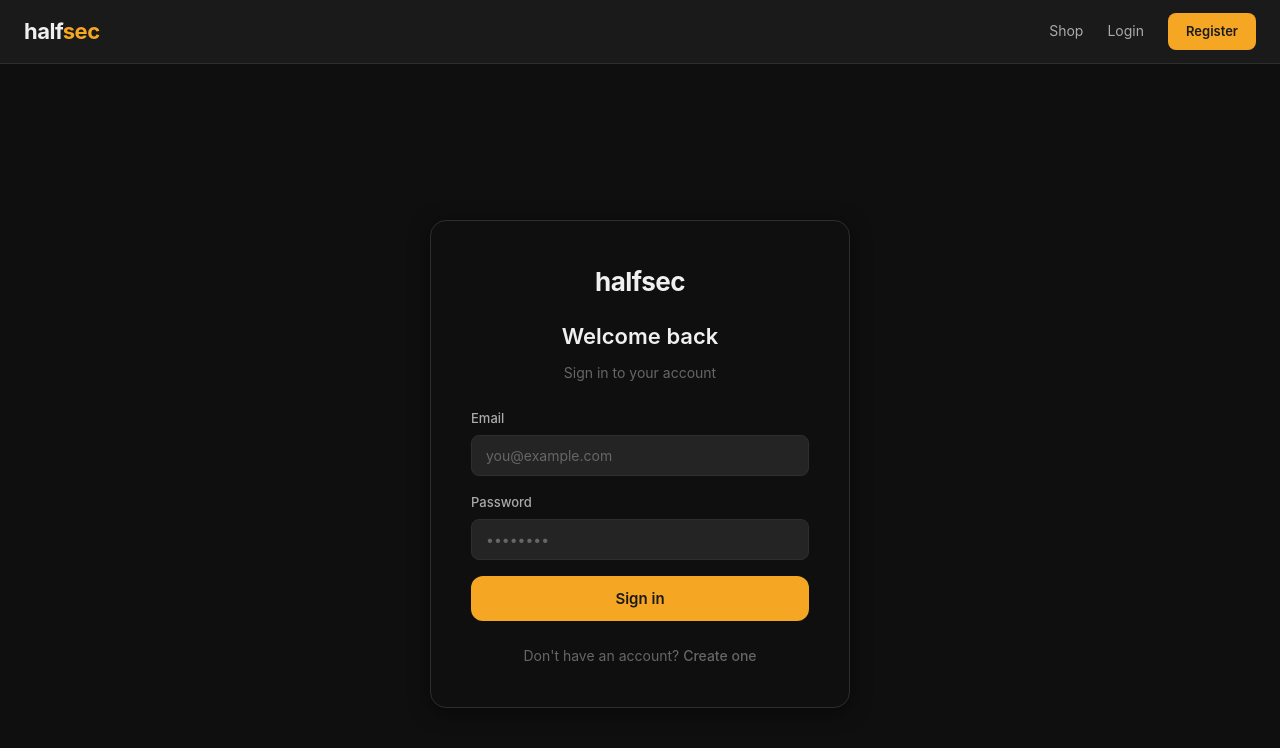
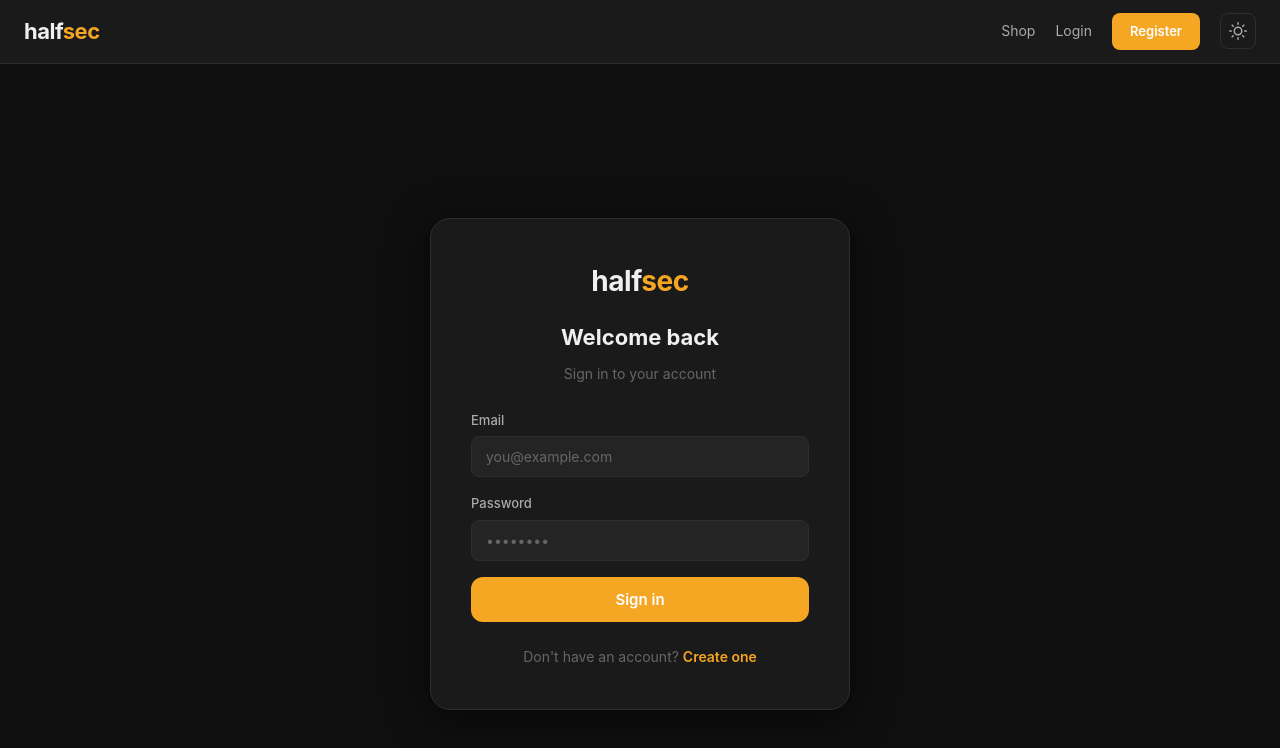
Before and after one commit to YannisNyoka/halfsec-f, a React (Vite) app: page /login in a window 1280 px wide. Shown: the top 748 px of the page. Built offline with nearby package versions, Linux system fonts and the light colour scheme; no server answers.

Commit message:
light mode and dark mode

```diff
--- a/src/App.jsx
+++ b/src/App.jsx
@@ -3,6 +3,7 @@ import { AuthProvider } from './context/AuthContext';
 import { CartProvider } from './context/CartContext.jsx';
 import Navbar from './components/layout/Navbar';
 import { ProtectedRoute, AdminRoute } from './components/common/ProtectedRoute';
+import { ThemeProvider } from './context/ThemeContext.jsx';
 
 // Public pages
 import HomePage from './pages/HomePage';
@@ -87,11 +88,13 @@ const AppContent = () => {
 // ── App wraps everything in providers + BrowserRouter ────────────────────────
 const App = () => (
   <BrowserRouter future={{ v7_startTransition: true, v7_relativeSplatPath: true }}>
+    <ThemeProvider>
     <AuthProvider>
       <CartProvider>
         <AppContent />
       </CartProvider>
     </AuthProvider>
+    </ThemeProvider>
   </BrowserRouter>
 );
 
--- a/src/components/layout/Navbar.jsx
+++ b/src/components/layout/Navbar.jsx
@@ -1,11 +1,35 @@
 import { Link, useNavigate } from 'react-router-dom';
 import useAuth from '../../hooks/useAuth';
 import { useCart } from '../../context/CartContext.jsx';
+import { useTheme } from '../../context/ThemeContext.jsx';
 import styles from './Navbar.module.css';
+
+const SunIcon = () => (
+  <svg width="18" height="18" viewBox="0 0 24 24" fill="none"
+    stroke="currentColor" strokeWidth="2" strokeLinecap="round">
+    <circle cx="12" cy="12" r="5"/>
+    <line x1="12" y1="1" x2="12" y2="3"/>
+    <line x1="12" y1="21" x2="12" y2="23"/>
+    <line x1="4.22" y1="4.22" x2="5.64" y2="5.64"/>
+    <line x1="18.36" y1="18.36" x2="19.78" y2="19.78"/>
+    <line x1="1" y1="12" x2="3" y2="12"/>
+    <line x1="21" y1="12" x2="23" y2="12"/>
+    <line x1="4.22" y1="19.78" x2="5.64" y2="18.36"/>
+    <line x1="18.36" y1="5.64" x2="19.78" y2="4.22"/>
+  </svg>
+);
+
+const MoonIcon = () => (
+  <svg width="18" height="18" viewBox="0 0 24 24" fill="none"
+    stroke="currentColor" strokeWidth="2" strokeLinecap="round">
+    <path d="M21 12.79A9 9 0 1111.21 3 7 7 0 0021 12.79z"/>
+  </svg>
+);
 
 const Navbar = () => {
   const { user, isAdmin, isAuthenticated, logout } = useAuth();
   const { itemCount } = useCart();
+  const { theme, toggleTheme } = useTheme();
   const navigate = useNavigate();
 
   const handleLogout = async () => {
@@ -26,7 +50,8 @@ const Navbar = () => {
           {isAuthenticated ? (
             <>
               <Link to="/cart" className={styles.cartLink}>
-                <svg width="18" height="18" viewBox="0 0 24 24" fill="none" stroke="currentColor" strokeWidth="2">
+                <svg width="18" height="18" viewBox="0 0 24 24" fill="none"
+                  stroke="currentColor" strokeWidth="2">
                   <path d="M6 2L3 6v14a2 2 0 002 2h14a2 2 0 002-2V6l-3-4z"/>
                   <line x1="3" y1="6" x2="21" y2="6"/>
                   <path d="M16 10a4 4 0 01-8 0"/>
@@ -52,6 +77,16 @@ const Navbar = () => {
               </Link>
             </>
           )}
+
+          {/* Theme toggle */}
+          <button
+            onClick={toggleTheme}
+            className={styles.themeBtn}
+            aria-label="Toggle theme"
+            title={theme === 'dark' ? 'Switch to light mode' : 'Switch to dark mode'}
+          >
+            {theme === 'dark' ? <SunIcon /> : <MoonIcon />}
+          </button>
         </div>
       </div>
     </nav>
--- a/src/components/layout/Navbar.module.css
+++ b/src/components/layout/Navbar.module.css
@@ -5,6 +5,7 @@
   background: var(--color-surface);
   border-bottom: 1px solid var(--color-border);
   height: 64px;
+  transition: background var(--transition), border-color var(--transition);
 }
 .inner {
   display: flex;
@@ -19,20 +20,21 @@
   color: var(--color-text);
 }
 .logo span { color: var(--color-gold); }
-.links { display: flex; align-items: center; gap: 24px; }
-.link { font-size: 14px; color: var(--color-text-secondary); transition: color var(--transition); }
-.link:hover { color: var(--color-text); }
-.adminLink { font-size: 14px; color: var(--color-gold); font-weight: 600; }
-.logoutBtn {
-  background: none;
-  border: none;
+
+.links { display: flex; align-items: center; gap: 20px; }
+
+.link {
   font-size: 14px;
   color: var(--color-text-secondary);
   transition: color var(--transition);
-  padding: 0;
 }
-.logoutBtn:hover { color: var(--color-danger); }
-.registerBtn { padding: 8px 18px !important; font-size: 13px !important; }
+.link:hover { color: var(--color-text); }
+
+.adminLink {
+  font-size: 14px;
+  color: var(--color-gold);
+  font-weight: 600;
+}
 
 .cartLink {
   display: flex;
@@ -47,7 +49,7 @@
 
 .cartBadge {
   background: var(--color-gold);
-  color: #1a1a1a;
+  color: #fff;
   font-size: 11px;
   font-weight: 700;
   min-width: 18px;
@@ -58,3 +60,37 @@
   justify-content: center;
   padding: 0 4px;
 }
+
+.logoutBtn {
+  background: none;
+  border: none;
+  font-size: 14px;
+  color: var(--color-text-secondary);
+  transition: color var(--transition);
+  padding: 0;
+}
+.logoutBtn:hover { color: var(--color-danger); }
+
+.registerBtn {
+  padding: 8px 18px !important;
+  font-size: 13px !important;
+}
+
+.themeBtn {
+  background: none;
+  border: 1px solid var(--color-border);
+  border-radius: var(--radius-sm);
+  width: 36px;
+  height: 36px;
+  display: flex;
+  align-items: center;
+  justify-content: center;
+  color: var(--color-text-secondary);
+  transition: background var(--transition), color var(--transition), border-color var(--transition);
+  flex-shrink: 0;
+}
+.themeBtn:hover {
+  background: var(--color-surface2);
+  color: var(--color-gold);
+  border-color: var(--color-gold);
+}
--- /dev/null
+++ b/src/context/ThemeContext.jsx
@@ -0,0 +1,28 @@
+import { createContext, useContext, useState, useEffect } from 'react';
+
+const ThemeContext = createContext(null);
+
+export const ThemeProvider = ({ children }) => {
+  const [theme, setTheme] = useState(() => {
+    return localStorage.getItem('halfsec-theme') || 'dark';
+  });
+
+  useEffect(() => {
+    document.documentElement.setAttribute('data-theme', theme);
+    localStorage.setItem('halfsec-theme', theme);
+  }, [theme]);
+
+  const toggleTheme = () => setTheme((t) => t === 'dark' ? 'light' : 'dark');
+
+  return (
+    <ThemeContext.Provider value={{ theme, toggleTheme }}>
+      {children}
+    </ThemeContext.Provider>
+  );
+};
+
+export const useTheme = () => {
+  const ctx = useContext(ThemeContext);
+  if (!ctx) throw new Error('useTheme must be used inside ThemeProvider');
+  return ctx;
+};
--- a/src/index.css
+++ b/src/index.css
@@ -1,6 +1,7 @@
 *, *::before, *::after { box-sizing: border-box; margin: 0; padding: 0; }
 
-:root {
+/* ── Dark theme (default) ────────────────────────────────────────────────── */
+:root, [data-theme="dark"] {
   --color-bg: #0f0f0f;
   --color-surface: #1a1a1a;
   --color-surface2: #242424;
@@ -8,20 +9,56 @@
   --color-gold: #f5a623;
   --color-gold-hover: #e09410;
   --color-gold-muted: rgba(245, 166, 35, 0.12);
+  --color-gold-muted-solid: #2a2010;
   --color-text: #f0f0f0;
   --color-text-secondary: #aaa;
   --color-muted: #666;
   --color-danger: #e05252;
+  --color-danger-bg: rgba(224,82,82,0.1);
+  --color-danger-border: rgba(224,82,82,0.2);
   --color-success: #4caf7d;
-  --color-warning: #f5a623;
+  --color-success-bg: rgba(76,175,125,0.1);
+  --color-success-border: rgba(76,175,125,0.2);
+  --color-warning-bg: rgba(245,166,35,0.1);
+  --color-warning-border: rgba(245,166,35,0.2);
+  --shadow-sm: 0 1px 4px rgba(0,0,0,0.4);
+  --shadow-md: 0 4px 20px rgba(0,0,0,0.5);
+  --shadow-lg: 0 8px 40px rgba(0,0,0,0.6);
+}
+
+/* ── Light theme ─────────────────────────────────────────────────────────── */
+[data-theme="light"] {
+  --color-bg: #f5f5f0;
+  --color-surface: #ffffff;
+  --color-surface2: #f0ede8;
+  --color-border: #e0ddd8;
+  --color-gold: #d4820a;
+  --color-gold-hover: #b86e08;
+  --color-gold-muted: rgba(212, 130, 10, 0.10);
+  --color-gold-muted-solid: #fdf3e3;
+  --color-text: #1a1a1a;
+  --color-text-secondary: #444;
+  --color-muted: #888;
+  --color-danger: #c0392b;
+  --color-danger-bg: #fef2f2;
+  --color-danger-border: #fecaca;
+  --color-success: #16a34a;
+  --color-success-bg: #f0fdf4;
+  --color-success-border: #bbf7d0;
+  --color-warning-bg: #fffbeb;
+  --color-warning-border: #fde68a;
+  --shadow-sm: 0 1px 4px rgba(0,0,0,0.08);
+  --shadow-md: 0 4px 20px rgba(0,0,0,0.10);
+  --shadow-lg: 0 8px 40px rgba(0,0,0,0.12);
+}
+
+/* ── Shared tokens ───────────────────────────────────────────────────────── */
+:root {
   --font-sans: 'Inter', -apple-system, BlinkMacSystemFont, 'Segoe UI', sans-serif;
   --radius-sm: 8px;
   --radius-md: 12px;
   --radius-lg: 16px;
   --radius-xl: 20px;
-  --shadow-sm: 0 1px 4px rgba(0,0,0,0.4);
-  --shadow-md: 0 4px 20px rgba(0,0,0,0.5);
-  --shadow-lg: 0 8px 40px rgba(0,0,0,0.6);
   --max-width: 1280px;
   --transition: 0.2s ease;
 }
@@ -32,6 +69,7 @@ body {
   color: var(--color-text);
   line-height: 1.6;
   -webkit-font-smoothing: antialiased;
+  transition: background var(--transition), color var(--transition);
 }
 
 a { color: inherit; text-decoration: none; }
@@ -62,10 +100,7 @@ input, textarea, select { font-family: inherit; }
 .btn:disabled { opacity: 0.5; cursor: not-allowed; }
 .btn:active:not(:disabled) { transform: scale(0.98); }
 
-.btn-primary {
-  background: var(--color-gold);
-  color: #1a1a1a;
-}
+.btn-primary { background: var(--color-gold); color: #fff; }
 .btn-primary:hover:not(:disabled) { background: var(--color-gold-hover); }
 
 .btn-outline {
@@ -86,7 +121,7 @@ input, textarea, select { font-family: inherit; }
 }
 
 .btn-danger { background: var(--color-danger); color: #fff; }
-.btn-danger:hover:not(:disabled) { background: #c94444; }
+.btn-danger:hover:not(:disabled) { filter: brightness(0.9); }
 
 .btn-full { width: 100%; }
 .btn-lg { padding: 13px 28px; font-size: 15px; border-radius: var(--radius-md); }
@@ -109,7 +144,7 @@ input, textarea, select { font-family: inherit; }
   font-size: 14px;
   color: var(--color-text);
   outline: none;
-  transition: border-color var(--transition);
+  transition: border-color var(--transition), background var(--transition);
 }
 .form-input::placeholder { color: var(--color-muted); }
 .form-input:focus { border-color: var(--color-gold); }
@@ -125,7 +160,7 @@ input, textarea, select { font-family: inherit; }
   outline: none;
   appearance: none;
   cursor: pointer;
-  transition: border-color var(--transition);
+  transition: border-color var(--transition), background var(--transition);
 }
 .form-select:focus { border-color: var(--color-gold); }
 
@@ -139,14 +174,6 @@ input, textarea, select { font-family: inherit; }
   border-radius: var(--radius-lg);
   overflow: hidden;
 }
-.card-body { padding: 20px; }
-.card-hover {
-  transition: border-color var(--transition), transform var(--transition);
-}
-.card-hover:hover {
-  border-color: #444;
-  transform: translateY(-2px);
-}
 
 /* ── Alerts ──────────────────────────────────────────────────────────────── */
 .alert {
@@ -156,19 +183,19 @@ input, textarea, select { font-family: inherit; }
   border: 1px solid transparent;
 }
 .alert-error {
-  background: rgba(224,82,82,0.1);
+  background: var(--color-danger-bg);
   color: var(--color-danger);
-  border-color: rgba(224,82,82,0.2);
+  border-color: var(--color-danger-border);
 }
 .alert-success {
-  background: rgba(76,175,125,0.1);
+  background: var(--color-success-bg);
   color: var(--color-success);
-  border-color: rgba(76,175,125,0.2);
+  border-color: var(--color-success-border);
 }
 .alert-warning {
-  background: var(--color-gold-muted);
+  background: var(--color-warning-bg);
   color: var(--color-gold);
-  border-color: rgba(245,166,35,0.2);
+  border-color: var(--color-warning-border);
 }
 
 /* ── Badges ──────────────────────────────────────────────────────────────── */
@@ -181,11 +208,15 @@ input, textarea, select { font-family: inherit; }
   letter-spacing: 0.3px;
 }
 .badge-gold { background: var(--color-gold-muted); color: var(--color-gold); }
-.badge-success { background: rgba(76,175,125,0.12); color: var(--color-success); }
-.badge-danger { background: rgba(224,82,82,0.12); color: var(--color-danger); }
-.badge-muted { background: var(--color-surface2); color: var(--color-text-secondary); border: 1px solid var(--color-border); }
+.badge-success { background: var(--color-success-bg); color: var(--color-success); }
+.badge-danger { background: var(--color-danger-bg); color: var(--color-danger); }
+.badge-muted {
+  background: var(--color-surface2);
+  color: var(--color-text-secondary);
+  border: 1px solid var(--color-border);
+}
 
-/* ── Spinner & Loader ────────────────────────────────────────────────────── */
+/* ── Spinner ─────────────────────────────────────────────────────────────── */
 .spinner {
   width: 18px; height: 18px;
   border: 2px solid transparent;
@@ -203,15 +234,8 @@ input, textarea, select { font-family: inherit; }
   min-height: 60vh;
 }
 
-/* ── Divider ─────────────────────────────────────────────────────────────── */
-.divider {
-  height: 1px;
-  background: var(--color-border);
-  margin: 0;
-}
-
 /* ── Scrollbar ───────────────────────────────────────────────────────────── */
 ::-webkit-scrollbar { width: 6px; height: 6px; }
 ::-webkit-scrollbar-track { background: var(--color-bg); }
 ::-webkit-scrollbar-thumb { background: var(--color-border); border-radius: 999px; }
-::-webkit-scrollbar-thumb:hover { background: #444; }
+::-webkit-scrollbar-thumb:hover { background: var(--color-muted); }
--- a/src/pages/admin/AdminLayout.jsx
+++ b/src/pages/admin/AdminLayout.jsx
@@ -1,5 +1,6 @@
 import { NavLink, Outlet, useNavigate } from 'react-router-dom';
 import useAuth from '../../hooks/useAuth';
+import { useTheme } from '../../context/ThemeContext.jsx';
 import styles from './AdminLayout.module.css';
 
 const NAV_ITEMS = [
@@ -31,6 +32,7 @@ const NAV_ITEMS = [
 const AdminLayout = () => {
   const { user, logout } = useAuth();
   const navigate = useNavigate();
+  const { theme, toggleTheme } = useTheme();
 
   const handleLogout = async () => {
     await logout();
@@ -41,7 +43,7 @@ const AdminLayout = () => {
     <div className={styles.layout}>
       <aside className={styles.sidebar}>
         <div className={styles.brand}>
-          half<span>sec</span>
+         <div className={styles.logo}> half<span>sec</span></div>
           <span className={styles.adminTag}>admin</span>
         </div>
 
@@ -79,6 +81,25 @@ const AdminLayout = () => {
             </svg>
             Logout
           </button>
+
+          <button onClick={toggleTheme} className={styles.themeToggle}>
+  {theme === 'dark' ? (
+    <svg width="16" height="16" viewBox="0 0 24 24" fill="none" stroke="currentColor" strokeWidth="2">
+      <circle cx="12" cy="12" r="5"/>
+      <line x1="12" y1="1" x2="12" y2="3"/>
+      <line x1="12" y1="21" x2="12" y2="23"/>
+      <line x1="4.22" y1="4.22" x2="5.64" y2="5.64"/>
+      <line x1="18.36" y1="18.36" x2="19.78" y2="19.78"/>
+      <line x1="1" y1="12" x2="3" y2="12"/>
+      <line x1="21" y1="12" x2="23" y2="12"/>
+    </svg>
+  ) : (
+    <svg width="16" height="16" viewBox="0 0 24 24" fill="none" stroke="currentColor" strokeWidth="2">
+      <path d="M21 12.79A9 9 0 1111.21 3 7 7 0 0021 12.79z"/>
+    </svg>
+  )}
+  {theme === 'dark' ? 'Light mode' : 'Dark mode'}
+</button>
         </div>
       </aside>
 
--- a/src/pages/auth/AuthPage.module.css
+++ b/src/pages/auth/AuthPage.module.css
@@ -3,23 +3,23 @@
   display: flex;
   align-items: center;
   justify-content: center;
-  background: var(--color-bg-secondary);
+  background: var(--color-bg);
   padding: 24px;
+  transition: background var(--transition);
 }
-
 .card {
-  background: var(--color-bg);
+  background: var(--color-surface);
   border: 1px solid var(--color-border);
-  border-radius: var(--radius-lg);
+  border-radius: var(--radius-xl);
   padding: 40px;
   width: 100%;
   max-width: 420px;
-  box-shadow: var(--shadow-md);
+  box-shadow: var(--shadow-lg);
   display: flex;
   flex-direction: column;
   gap: 24px;
+  transition: background var(--transition), border-color var(--transition);
 }
-
 .header {
   display: flex;
   flex-direction: column;
@@ -27,39 +27,21 @@
   gap: 8px;
   text-align: center;
 }
-
 .brand {
-  font-size: 26px;
+  font-size: 28px;
   font-weight: 700;
   letter-spacing: -0.5px;
+  color: var(--color-text);
 }
-.brand span { color: var(--color-accent); }
-
+.brand span { color: var(--color-gold); }
 .title {
   font-size: 22px;
-  font-weight: 600;
+  font-weight: 700;
   margin-top: 8px;
+  color: var(--color-text);
 }
-
-.subtitle {
-  font-size: 14px;
-  color: var(--color-muted);
-}
-
-.form {
-  display: flex;
-  flex-direction: column;
-  gap: 16px;
-}
-
-.footer {
-  text-align: center;
-  font-size: 14px;
-  color: var(--color-muted);
-}
-
-.footerLink {
-  color: var(--color-accent);
-  font-weight: 500;
-}
+.subtitle { font-size: 14px; color: var(--color-muted); }
+.form { display: flex; flex-direction: column; gap: 16px; }
+.footer { text-align: center; font-size: 14px; color: var(--color-muted); }
+.footerLink { color: var(--color-gold); font-weight: 600; }
 .footerLink:hover { text-decoration: underline; }
```
Also changed, not shown: src/pages/admin/AdminLayout.module.css (+19 -0 lines).
